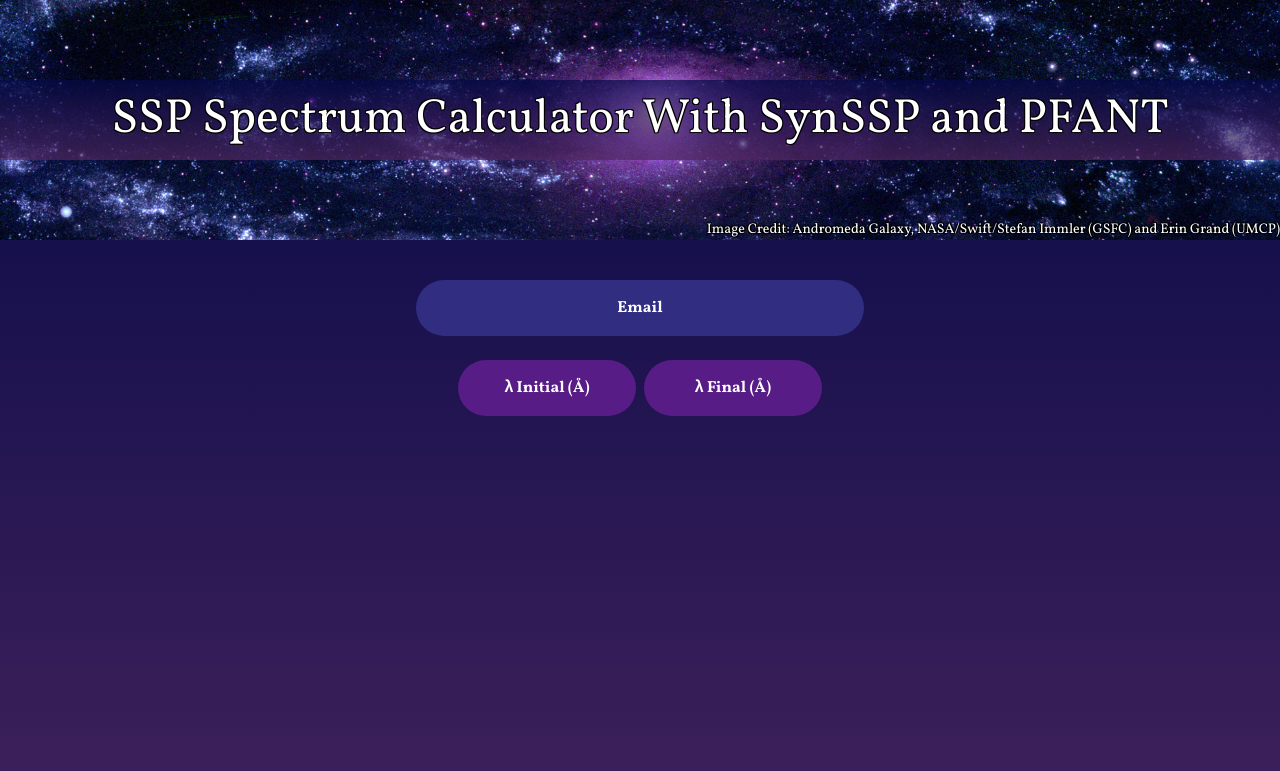
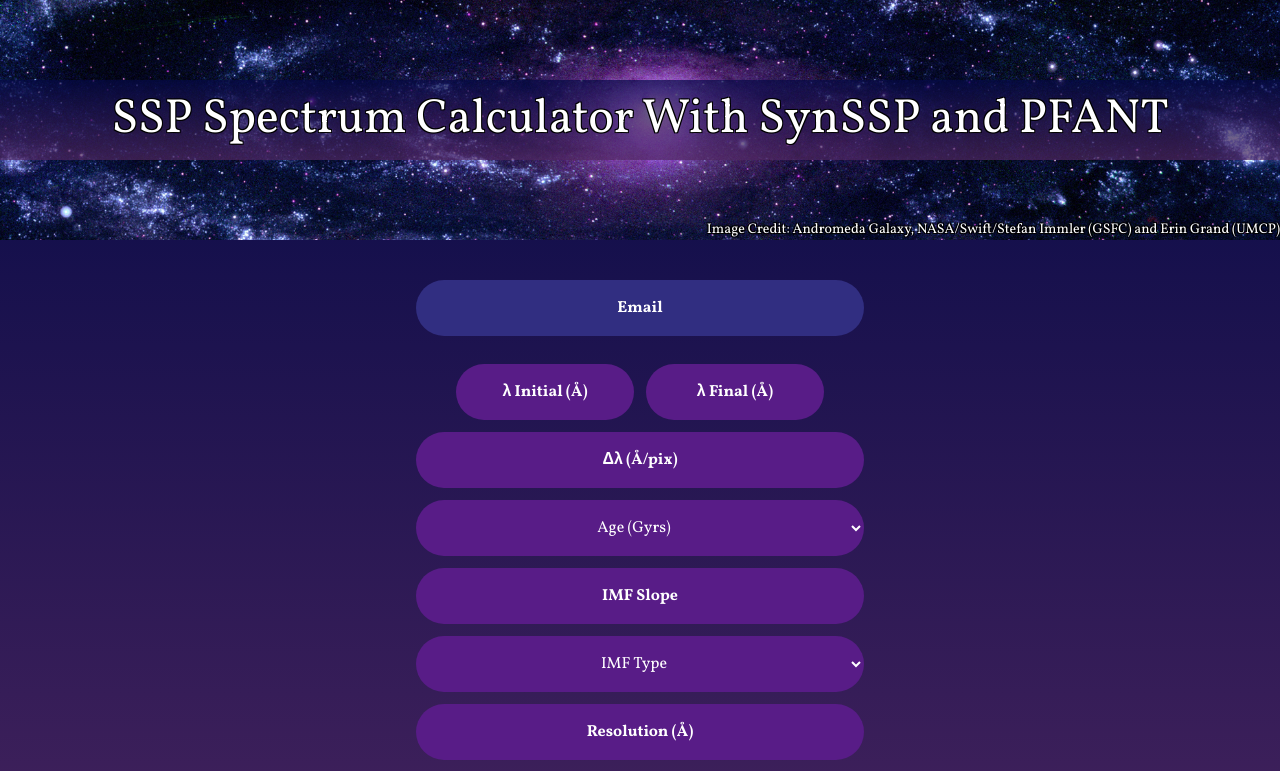
Before and after one commit to MiliArizla/ssps-website, a Next.js app: page / in a window 1280 px wide. Shown: the top 771 px of the page. Built offline with nearby package versions, Linux system fonts and the light colour scheme.

Commit message:
Added IMF Slope, Type and Resolution and buttons to Add Spectrum and Send

```diff
--- a/app/page.tsx
+++ b/app/page.tsx
@@ -1,15 +1,19 @@
 "use client";
 
 import { useState } from "react";
-import Image from "next/image";
 
 export default function Home() {
   const [email, setEmail] = useState("");
   const [initialLambda, setInitialLambda] = useState<number>();
   const [finalLambda, setFinalLambda] = useState<number>();
+  const [deltaLambda, setDeltaLambda] = useState<number>();
+  const [age, setAge] = useState<number>(0);
+  const [imfSlope, setImfSlope] = useState<number>();
+  const [imfType, setImfType] = useState("");
+  const [resolution, setResolution] = useState<number>();
 
   return (
-    <main className="flex min-h-screen gap-2 flex-col items-center px-24 py-10 w-1/2 mx-auto">
+    <main className="flex min-h-screen gap-3 flex-col items-center px-24 py-10 w-1/2 mx-auto">
       <input
         className="w-full mb-4 bg-indigo-900 rounded-full px-4 py-4 placeholder:text-white placeholder:text-center text-center placeholder:font-bold"
         placeholder="Email"
@@ -17,18 +21,88 @@
         value={email}
         onChange={(event) => setEmail(event.target.value)}
       />
-      <div className="w-full flex gap-2 justify-center">
+      <div className="w-full flex gap-3 justify-center">
         <input
           className="input-pretty"
           placeholder="λ Initial (Å)"
           type="number"
+          value={initialLambda}
+          onChange={(event) => setInitialLambda(parseFloat(event.target.value))}
         />
         <input
           className="input-pretty"
           placeholder="λ Final (Å)"
           type="number"
+          value={finalLambda}
+          onChange={(event) => setFinalLambda(parseFloat(event.target.value))}
         />
       </div>
+      <input
+        className="input-pretty w-full"
+        placeholder="Δλ (Å/pix)"
+        type="number"
+        value={deltaLambda}
+        onChange={(event) => setDeltaLambda(parseFloat(event.target.value))}
+      />
+      <select
+        className="input-pretty w-full"
+        value={age}
+        onChange={(event) => setAge(parseInt(event.target.value))}
+      >
+        <option value={0} font-bold={String(0)} disabled>
+          Age (Gyrs)
+        </option>
+        <option value={8}>8</option>
+        <option value={9}>9</option>
+        <option value={10}>10</option>
+        <option value={11}>11</option>
+        <option value={12}>12</option>
+        <option value={13}>13</option>
+        <option value={14}>14</option>
+      </select>
+      <input
+        className="input-pretty w-full"
+        placeholder="IMF Slope"
+        type="number"
+        value={imfSlope}
+        onChange={(event) => setImfSlope(parseFloat(event.target.value))}
+      ></input>
+      <select
+        className="input-pretty w-full"
+        value={imfType}
+        onChange={(event) => setImfType(event.target.value)}
+      >
+        <option value={""} disabled>
+          IMF Type
+        </option>
+        <option value={"bi"}>bi</option>
+        <option value={"ch"}>ch</option>
+        <option value={"kb"}>kb</option>
+        <option value={"ku"}>ku</option>
+        <option value={"un"}>un</option>
+      </select>
+      <input
+        className="input-pretty w-full"
+        placeholder="Resolution (Å)"
+        type="number"
+        value={resolution}
+        onChange={(event) => setResolution(parseFloat(event.target.value))}
+      ></input>
+      <button className="input-pretty w-full font-bold mb-4">Add File</button>
+      <div className="w-full flex gap-3 justify-center">
+        <button className="w-full bg-indigo-900 rounded-full px-4 py-4 text-center font-bold ">
+          {" "}
+          Add Spectrum (Default){" "}
+        </button>
+        <button className=" w-full bg-indigo-900 rounded-full px-4 py-4 text-center font-bold ">
+          {" "}
+          Add Spectrum (Copy){" "}
+        </button>
+      </div>
+      <button className="w-full bg-indigo-900 rounded-full px-4 py-4 text-center font-bold">
+        {" "}
+        Send{" "}
+      </button>
     </main>
   );
 }
```
